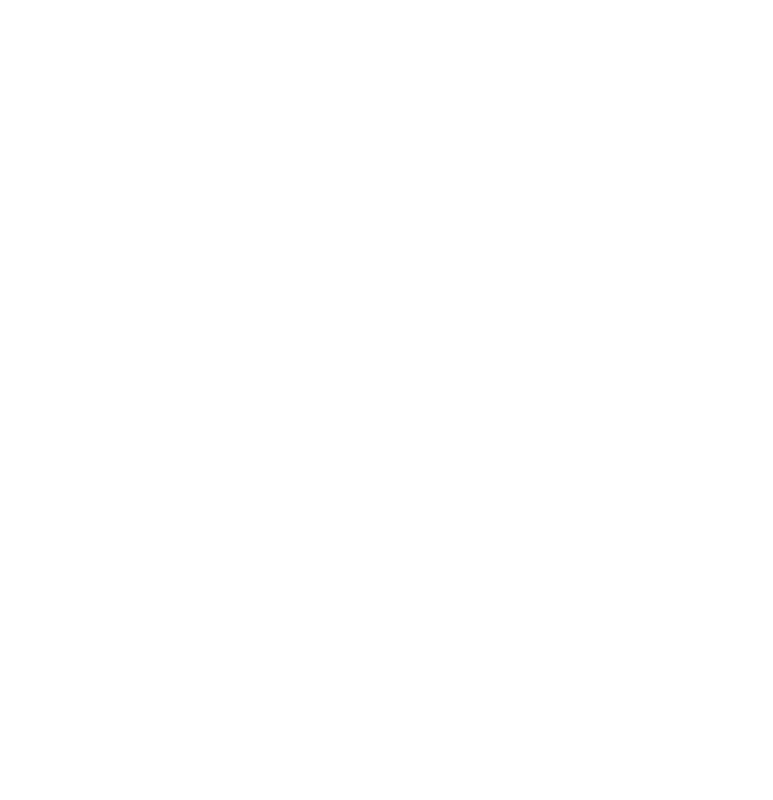
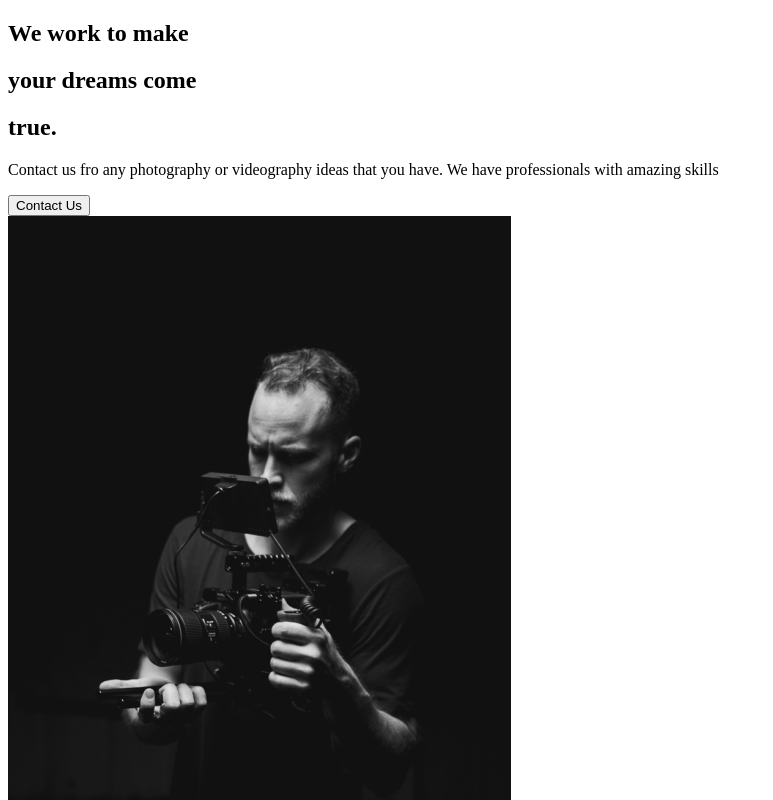
Before and after one commit to Abdul-SamadSaleem/capture, a React (Create React App) app: page / in a window 1280 px wide. Shown: the top 800 px of the page, without its empty margins (0-773 px from the left). Built offline with nearby package versions, Linux system fonts and the light colour scheme.

Commit message:
About section made

```diff
--- a/src/App.js
+++ b/src/App.js
@@ -1,7 +1,9 @@
-function App() {
+const { default: AboutsUs } = require("./pages/AboutsUs");
+
+const App = () => {
     return (
         <div>
-
+            <AboutsUs />
         </div>
     )
 }
--- /dev/null
+++ b/src/components/AboutSection.js
@@ -0,0 +1,28 @@
+import home1 from "../images/home1.png"
+
+const AboutSection = () => {
+    return (
+        <div>
+            <div className="description">
+                <div className="title">
+                    <div className="hide">
+                        <h2>We work to make</h2>
+                    </div>
+                    <div className="hide">
+                        <h2>your <span>dreams</span> come</h2>
+                    </div>
+                    <div className="hide">
+                        <h2>true.</h2>
+                    </div>
+                </div>
+                <p>Contact us fro any photography or videography ideas that you have. We have professionals with amazing skills</p>
+                <button>Contact Us</button>
+            </div>
+            <div className="image">
+                <img src={home1} alt="home1"/>
+            </div>
+        </div>
+    )
+}
+
+export default AboutSection
--- /dev/null
+++ b/src/pages/AboutsUs.js
@@ -0,0 +1,11 @@
+import AboutSection from "../components/AboutSection"
+
+ const AboutsUs = () => {
+    return (
+        <div>
+            <AboutSection />
+        </div>
+    )
+}
+
+export default AboutsUs
```
